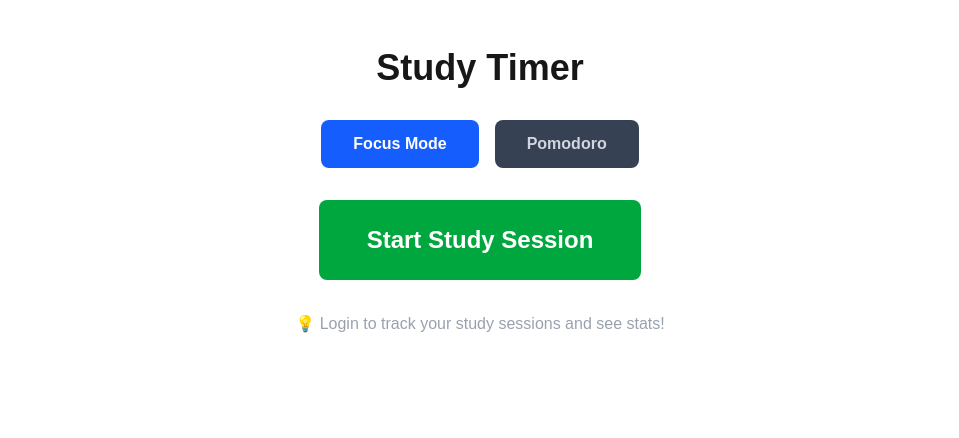
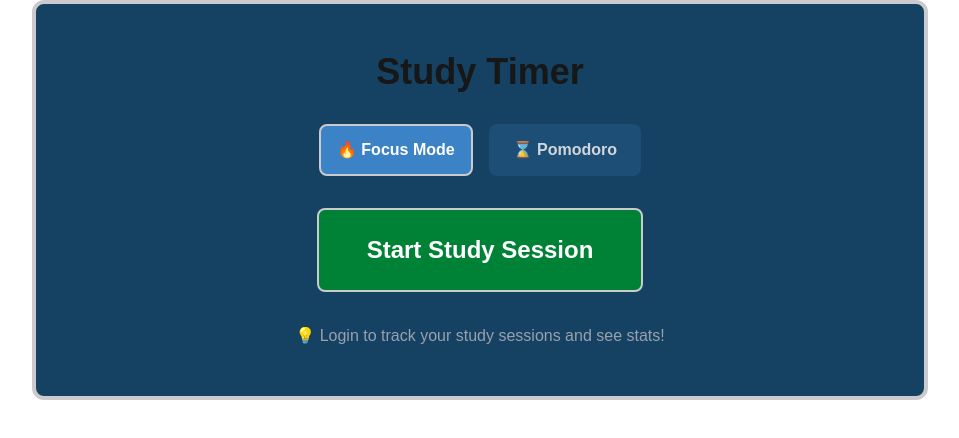
Before and after one commit to thegeekyb0y/dsbored121, a Next.js app: page /timer in a window 1280 px wide. Shown: the top 438 px of the page, without its empty margins (160-1119 px from the left). Built offline with nearby package versions, Linux system fonts and the light colour scheme; no server answers.

Commit message:
add db connections

```diff
--- /dev/null
+++ b/app/api/sessions/route.ts
@@ -0,0 +1,59 @@
+import prisma from "@/app/lib/prisma";
+import { getServerSession } from "next-auth";
+import { NextResponse } from "next/server";
+
+export async function POST(req: Request) {
+  try {
+    const session = await getServerSession();
+
+    if (!session?.user?.email) {
+      return NextResponse.json({ error: "Unauthorized" }, { status: 401 });
+    }
+
+    const body = await req.json();
+    const { duration, tag } = body;
+
+    if (!duration || !tag) {
+      return NextResponse.json(
+        { error: "Missing duration or tag" },
+        { status: 400 } // Bad request
+      );
+    }
+
+    if (duration < 0) {
+      return NextResponse.json(
+        { error: "Duration must be positive" },
+        { status: 400 }
+      );
+    }
+
+    const user = await prisma.user.findUnique({
+      where: { email: session.user.email },
+    });
+
+    if (!user) {
+      // User doesn't exist in DB (shouldn't happen, but safety check)
+      return NextResponse.json({ error: "User not found" }, { status: 404 });
+    }
+
+    const studySession = await prisma.studySession.create({
+      data: {
+        userId: user.id,
+        duration: parseInt(duration),
+        tag: tag,
+        roomId: null,
+      },
+    });
+
+    return NextResponse.json({
+      success: true,
+      session: studySession,
+    });
+  } catch (error) {
+    console.error("Error saving session:", error);
+    return NextResponse.json(
+      { error: "Internal server error" },
+      { status: 500 }
+    );
+  }
+}
--- a/app/components/ModeSelector.tsx
+++ b/app/components/ModeSelector.tsx
@@ -13,23 +13,23 @@ export default function ModeSelector({
     <div className="flex gap-4 mb-8">
       <button
         onClick={() => onModeChange("focus")}
-        className={`px-8 py-3 rounded-lg font-semibold transition ${
+        className={`px-4 py-3 rounded-lg font-semibold transition ${
           mode === "focus"
-            ? "bg-blue-600 text-white"
-            : "bg-gray-700 text-gray-300 hover:bg-gray-600"
+            ? "bg-[#3B82C6] text-white border-2 border-krakedlight"
+            : "bg-[#3B82C6]/20 text-gray-300 hover:bg-[#3B82C6]/30"
         }`}
       >
-        Focus Mode
+        🔥 Focus Mode
       </button>
       <button
         onClick={() => onModeChange("pomodoro")}
-        className={`px-8 py-3 rounded-lg font-semibold transition ${
+        className={`px-6 py-3 rounded-lg font-semibold transition ${
           mode === "pomodoro"
-            ? "bg-blue-600 text-white"
-            : "bg-gray-700 text-gray-300 hover:bg-gray-600"
+            ? "bg-[#3B82C6] text-white border-2 border-krakedlight"
+            : "bg-[#3B82C6]/20 text-gray-300 hover:bg-[#3B82C6]/30"
         }`}
       >
-        Pomodoro
+        ⌛ Pomodoro
       </button>
     </div>
   );
--- a/app/components/UnifiedTimer.tsx
+++ b/app/components/UnifiedTimer.tsx
@@ -53,14 +53,14 @@ export default function UnifiedTimer({ mode, onComplete }: UnifiedTimerProps) {
         {!isRunning ? (
           <button
             onClick={startTimer}
-            className="bg-green-600 hover:bg-green-700 text-white px-8 py-4 rounded-lg font-semibold text-lg"
+            className="bg-[#40c057] hover:bg-[#40c057]/80 border-2 border-krakedlight text-white px-8 py-4 rounded-lg font-semibold text-lg"
           >
             Start
           </button>
         ) : (
           <button
             onClick={pauseTimer}
-            className="bg-yellow-600 hover:bg-yellow-700 text-white px-8 py-4 rounded-lg font-semibold text-lg"
+            className="bg-yellow-600 hover:bg-yellow-700 border-2 border-krakedlight text-white px-8 py-4 rounded-lg font-semibold text-lg"
           >
             Pause
           </button>
@@ -70,7 +70,7 @@ export default function UnifiedTimer({ mode, onComplete }: UnifiedTimerProps) {
           <button
             onClick={handleStop}
             disabled={!isRunning && stopwatch.elapsedSeconds === 0}
-            className="bg-blue-600 hover:bg-blue-700 text-white px-8 py-4 rounded-lg font-semibold text-lg disabled:bg-gray-600 disabled:cursor-not-allowed"
+            className="bg-blue-600 hover:bg-blue-700 border-2 border-krakedlight text-white px-8 py-4 rounded-lg font-semibold text-lg disabled:bg-gray-600 disabled:cursor-not-allowed"
           >
             Stop & Save
           </button>
@@ -78,7 +78,7 @@ export default function UnifiedTimer({ mode, onComplete }: UnifiedTimerProps) {
 
         <button
           onClick={resetTimer}
-          className="bg-gray-600 hover:bg-gray-700 text-white px-8 py-4 rounded-lg font-semibold text-lg"
+          className="bg-gray-600 hover:bg-gray-700 border-2 border-krakedlight text-white px-8 py-4 rounded-lg font-semibold text-lg"
         >
           Reset
         </button>
--- a/app/globals.css
+++ b/app/globals.css
@@ -17,6 +17,7 @@
   --color-krakedyellow: #d89a42;
   --color-krakedblue: #154162;
   --color-krakedbrown: #053a0d;
+  --color-krakedblue2: #3b82c6;
 }
 
 @media (prefers-color-scheme: dark) {
--- a/app/timer/page.tsx
+++ b/app/timer/page.tsx
@@ -68,7 +68,7 @@ export default function TimerPage() {
   };
 
   return (
-    <div className="max-w-4xl mx-auto px-4 py-12">
+    <div className="max-w-4xl mx-auto px-4 py-12 bg-krakedblue cursor-grab border-4 border-krakedlight rounded-xl">
       <h1 className="text-4xl font-bold text-center mb-8">Study Timer</h1>
 
       <div className="flex flex-col items-center">
@@ -90,7 +90,7 @@ export default function TimerPage() {
               <button
                 onClick={handleSubjectConfirm}
                 disabled={!subject}
-                className="flex-1 bg-blue-600 hover:bg-blue-700 disabled:bg-gray-600 disabled:cursor-not-allowed text-white px-6 py-3 rounded-lg font-semibold"
+                className="flex-1 bg-krakedblue2 hover:bg-krakedblue2/50 disabled:bg-gray-600 disabled:cursor-not-allowed text-white px-6 py-3 rounded-lg font-semibold"
               >
                 Confirm
               </button>
@@ -108,7 +108,7 @@ export default function TimerPage() {
         {!timerActive ? (
           <button
             onClick={handleStartClick}
-            className="bg-green-600 hover:bg-green-700 text-white px-12 py-6 rounded-lg font-bold text-2xl"
+            className="bg-green-700 hover:bg-green-800 border-2 border-krakedlight text-white px-12 py-6 rounded-lg font-bold text-2xl"
           >
             Start Study Session
           </button>
```
